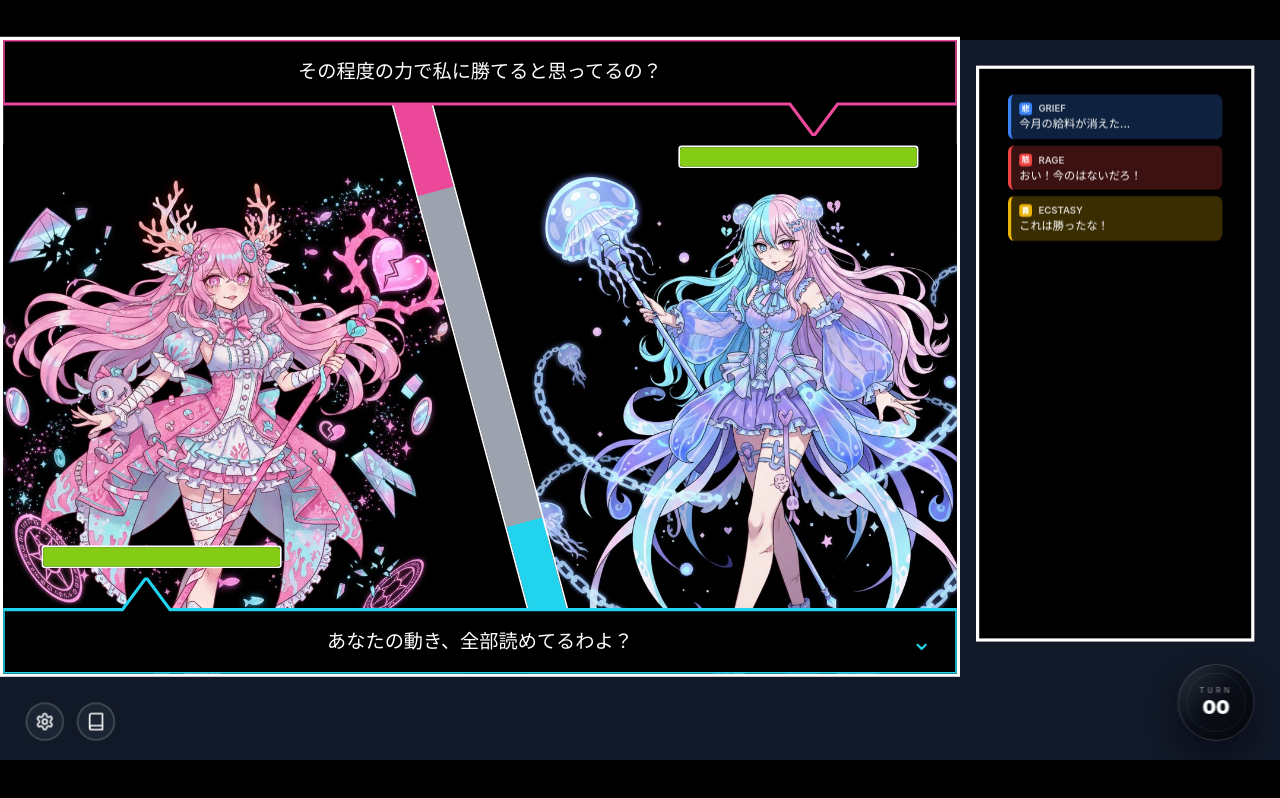
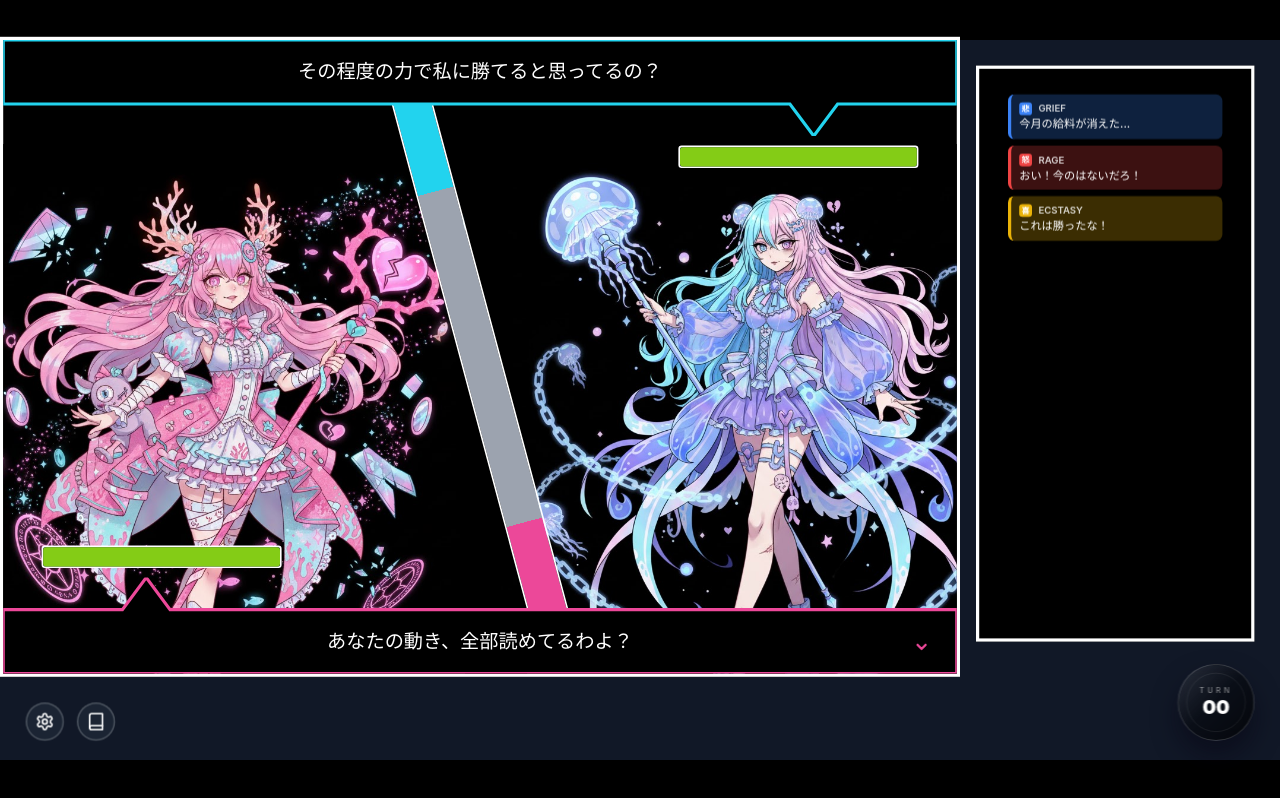
Before and after one commit to naolab/magical-arena-sim, a Next.js app: page /battle in a window 1280 px wide. Built offline with nearby package versions, Linux system fonts and the light colour scheme.

Commit message:
style: Swap V2 player/enemy color accents

```diff
--- a/src/components/battle-v2/BattleContainer.tsx
+++ b/src/components/battle-v2/BattleContainer.tsx
@@ -838,12 +838,12 @@ export function BattleContainer() {
                       height: '130%',
                       transform: 'rotate(-15deg)',
                       background: `linear-gradient(to bottom,
-                        #ec4899 0%,
-                        #ec4899 ${battleState.audience.enemyFans * 100}%,
+                        #22d3ee 0%,
+                        #22d3ee ${battleState.audience.enemyFans * 100}%,
                         #9ca3af ${battleState.audience.enemyFans * 100}%,
                         #9ca3af ${(battleState.audience.enemyFans + battleState.audience.neutralFans) * 100}%,
-                        #22d3ee ${(battleState.audience.enemyFans + battleState.audience.neutralFans) * 100}%,
-                        #22d3ee 100%)`,
+                        #ec4899 ${(battleState.audience.enemyFans + battleState.audience.neutralFans) * 100}%,
+                        #ec4899 100%)`,
                       border: '2px solid white',
                       borderRadius: '4px',
                       transition: 'background 0.5s ease',
@@ -889,7 +889,7 @@ export function BattleContainer() {
                     <path
                       d="M 0 0 L 1200 0 L 1200 80 L 1050 80 L 1020 120 L 990 80 L 0 80 Z"
                       fill="black"
-                      stroke="#ec4899"
+                      stroke="#22d3ee"
                       strokeWidth="4"
                     />
                   </svg>
@@ -916,7 +916,7 @@ export function BattleContainer() {
                     <path
                       d="M 0 40 L 150 40 L 180 0 L 210 40 L 1200 40 L 1200 120 L 0 120 Z"
                       fill="black"
-                      stroke="#22d3ee"
+                      stroke="#ec4899"
                       strokeWidth="4"
                     />
                   </svg>
@@ -941,7 +941,7 @@ export function BattleContainer() {
                   {isAwaitingNextAction && (
                     <div className="absolute bottom-4 right-8 animate-bounce">
                       <svg width="24" height="24" viewBox="0 0 24 24" fill="none">
-                        <path d="M7 10L12 15L17 10" stroke="#22d3ee" strokeWidth="3" strokeLinecap="round" strokeLinejoin="round"/>
+                        <path d="M7 10L12 15L17 10" stroke="#ec4899" strokeWidth="3" strokeLinecap="round" strokeLinejoin="round"/>
                       </svg>
                     </div>
                   )}
--- a/src/components/battle-v2/TypewriterText.tsx
+++ b/src/components/battle-v2/TypewriterText.tsx
@@ -13,8 +13,8 @@ interface TypewriterTextProps {
 
 // キーワードと色のマッピング
 const COLOR_MAP: Record<string, string> = {
-  'あなた': '#22d3ee', // 水色
-  '敵': '#ec4899', // ピンク
+  'あなた': '#ec4899', // ピンク
+  '敵': '#22d3ee', // 水色
   'Rage': '#ef4444', // 赤
   'Terror': '#22c55e', // 緑
   'Grief': '#3b82f6', // 青
```
